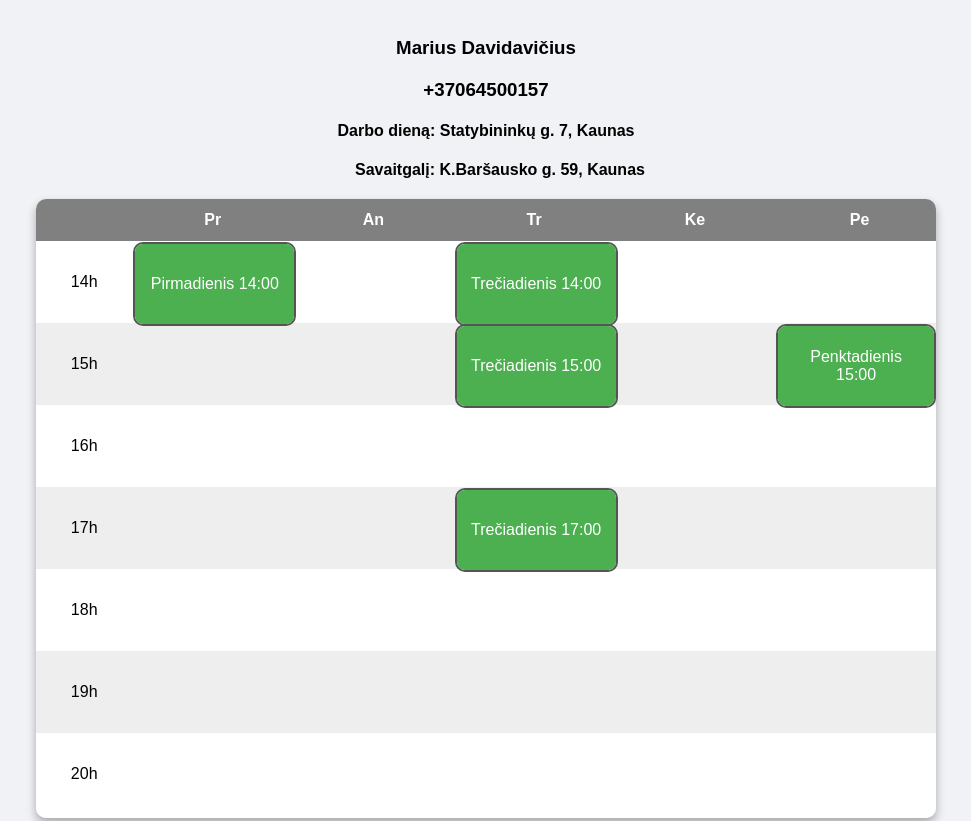
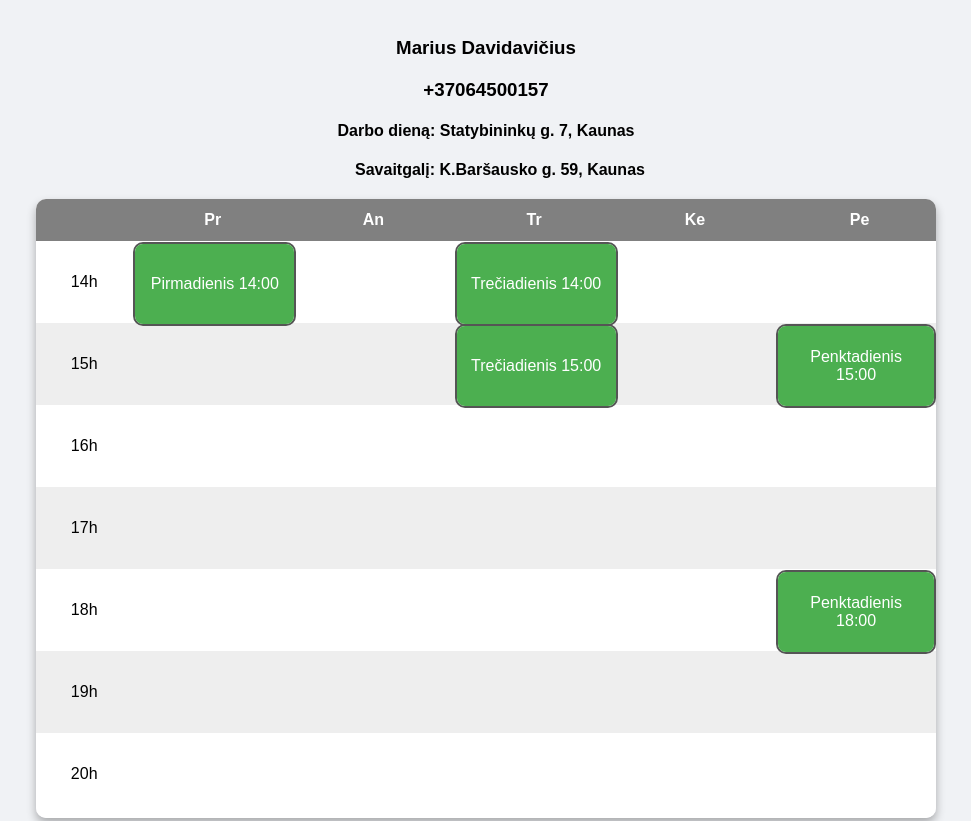
Before and after one commit to riusmaLT/tvarkarastis, a plain HTML site: page index.html in a window 1280 px wide. Shown: the top 821 px of the page, without its empty margins (154-1125 px from the left). Drawn offline with Linux system fonts and the light colour scheme.

Commit message:
Update index.html saxasx

```diff
--- a/index.html
+++ b/index.html
@@ -376,7 +376,7 @@ tr:nth-child(even) {
 	const cell_14_wednesday = document.querySelector('tbody tr:nth-child(1) td:nth-child(4)');cell_14_wednesday.appendChild(createCard('Trečiadienis 14:00', 'Kaunas, Statybininkų g. 7'));
 	const cell_15_wednesday = document.querySelector('tbody tr:nth-child(2) td:nth-child(4)');cell_15_wednesday.appendChild(createCard('Trečiadienis 15:00', 'Kaunas, Statybininkų g. 7'));
 	//const cell_16_wednesday = document.querySelector('tbody tr:nth-child(3) td:nth-child(4)');cell_16_wednesday.appendChild(createCard('Trečiadienis 16:00', 'Kaunas, Statybininkų g. 7'));
-	const cell_17_wednesday = document.querySelector('tbody tr:nth-child(4) td:nth-child(4)');cell_17_wednesday.appendChild(createCard('Trečiadienis 17:00', 'Kaunas, Statybininkų g. 7'));
+	//const cell_17_wednesday = document.querySelector('tbody tr:nth-child(4) td:nth-child(4)');cell_17_wednesday.appendChild(createCard('Trečiadienis 17:00', 'Kaunas, Statybininkų g. 7'));
 	//const cell_18_wednesday = document.querySelector('tbody tr:nth-child(5) td:nth-child(4)');cell_18_wednesday.appendChild(createCard('Trečiadienis 18:00', 'Kaunas, Statybininkų g. 7'));
 	//const cell_19_wednesday = document.querySelector('tbody tr:nth-child(6) td:nth-child(4)');cell_19_wednesday.appendChild(createCard('Trečiadienis 19:00', 'Kaunas, Statybininkų g. 7'));
 	//const cell_20_wednesday = document.querySelector('tbody tr:nth-child(7) td:nth-child(4)');    cell_20_wednesday.appendChild(createCard('Trečiadienis 20:00', 'Kaunas, Statybininkų g. 7'));
@@ -395,7 +395,7 @@ tr:nth-child(even) {
 	const cell_15_friday = document.querySelector('tbody tr:nth-child(2) td:nth-child(6)');cell_15_friday.appendChild(createCard('Penktadienis 15:00', 'Kaunas, Statybininkų g. 7'));
 	//const cell_16_friday = document.querySelector('tbody tr:nth-child(3) td:nth-child(6)');cell_16_friday.appendChild(createCard('Penktadienis 16:00', 'Kaunas, Statybininkų g. 7'));
 	//const cell_17_friday = document.querySelector('tbody tr:nth-child(4) td:nth-child(6)');cell_17_friday.appendChild(createCard('Penktadienis 17:00', 'Kaunas, Statybininkų g. 7'));
-    //const cell_18_friday = document.querySelector('tbody tr:nth-child(5) td:nth-child(6)');cell_18_friday.appendChild(createCard('Penktadienis 18:00', 'Kaunas, Statybininkų g. 7'));
+    const cell_18_friday = document.querySelector('tbody tr:nth-child(5) td:nth-child(6)');cell_18_friday.appendChild(createCard('Penktadienis 18:00', 'Kaunas, Statybininkų g. 7'));
 	//const cell_19_friday = document.querySelector('tbody tr:nth-child(6) td:nth-child(6)');cell_19_friday.appendChild(createCard('Penktadienis 19:00', 'Kaunas, Statybininkų g. 7'));
 	//const cell_20_friday = document.querySelector('tbody tr:nth-child(7) td:nth-child(6)');cell_20_friday.appendChild(createCard('Penktadienis 20:00', 'Kaunas, Statybininkų g. 7'));
 
```
